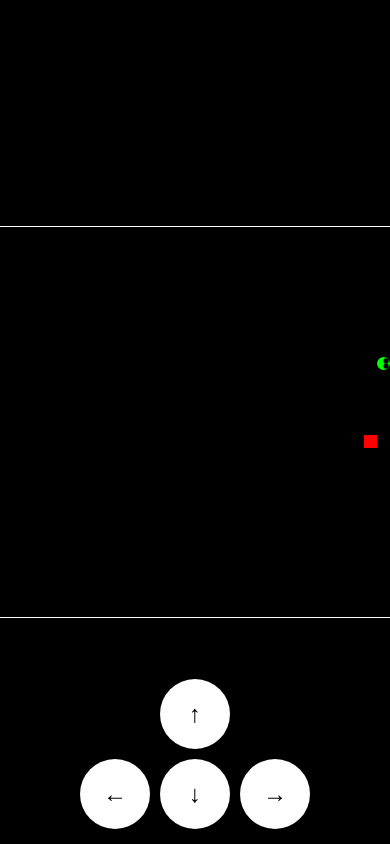
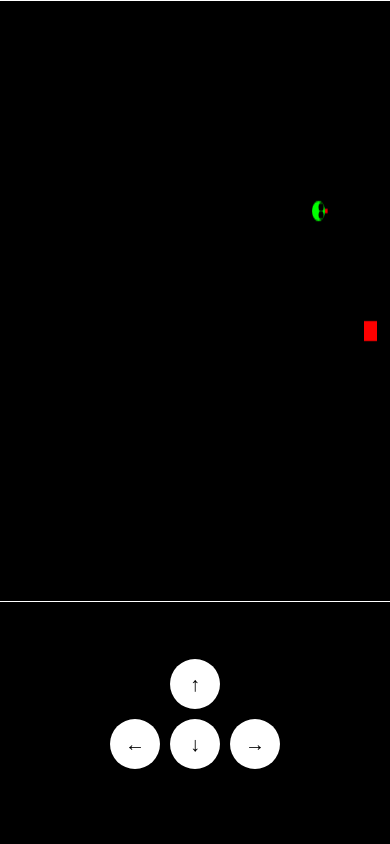
Before and after one commit to hytsaber/snake-game, a plain HTML site: page index.html in a window 390 px wide. Drawn offline with Linux system fonts and the light colour scheme.

Commit message:
Update index.html

```diff
--- a/index.html
+++ b/index.html
@@ -4,11 +4,10 @@
     <meta charset="UTF-8">
     <meta name="viewport" content="width=device-width, initial-scale=1.0">
     <title>贪吃蛇游戏</title>
-    <style>
-        body {
+     <style>        body {
             display: flex;
             justify-content: center;
-            align-items: center;
+            align-items: flex-start; /* 确保内容从顶部开始 */
             height: 100vh;
             background-color: #000;
             margin: 0;
@@ -17,6 +16,10 @@
         }
         canvas {
             border: 1px solid #fff;
+            width: 100%;
+            height: 100%;
+            max-width: 600px; /* 设置最大宽度 */
+            max-height: 600px; /* 设置最大高度 */
         }
         .danmu {
             position: absolute;
@@ -38,7 +41,7 @@
         }
         .controls {
             position: absolute;
-            bottom: 10px;
+            bottom: 70px;
             display: flex;
             flex-direction: column;
             align-items: center;
@@ -57,6 +60,19 @@
         .controls .horizontal {
             display: flex;
             justify-content: center;
+        }
+        @media (max-width: 600px) {
+            .controls button {
+                width: 50px;
+                height: 50px;
+                font-size: 20px;
+            }
+        }
+        .game-container {
+            position: relative;
+            width: 100%;
+            max-width: 600px; /* 设置最大宽度 */
+            max-height: 600px; /* 设置最大高度 */
         }
     </style>
 </head>
@@ -286,7 +302,7 @@
         }
 
         // Call draw function every 200 ms to reduce sensitivity
-        let game = setInterval(draw, 200);
+        let game = setInterval(draw, 300);
     </script>
 </body>
 </html>
```
